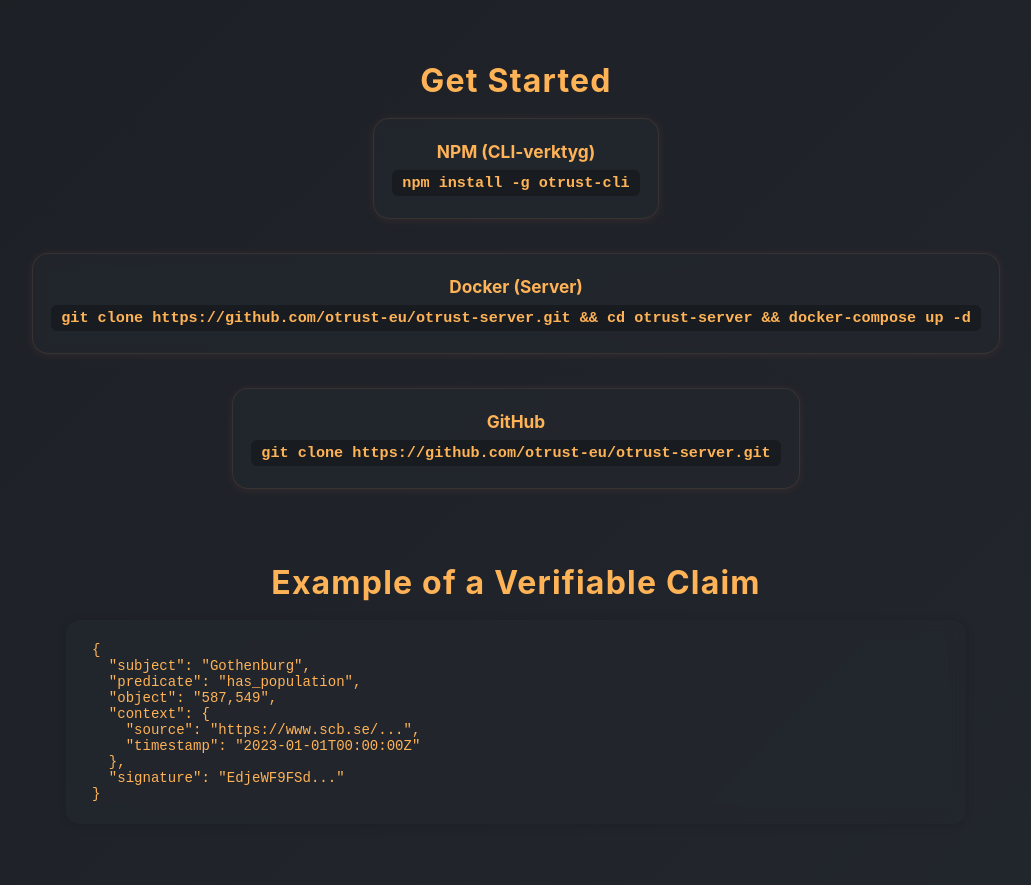
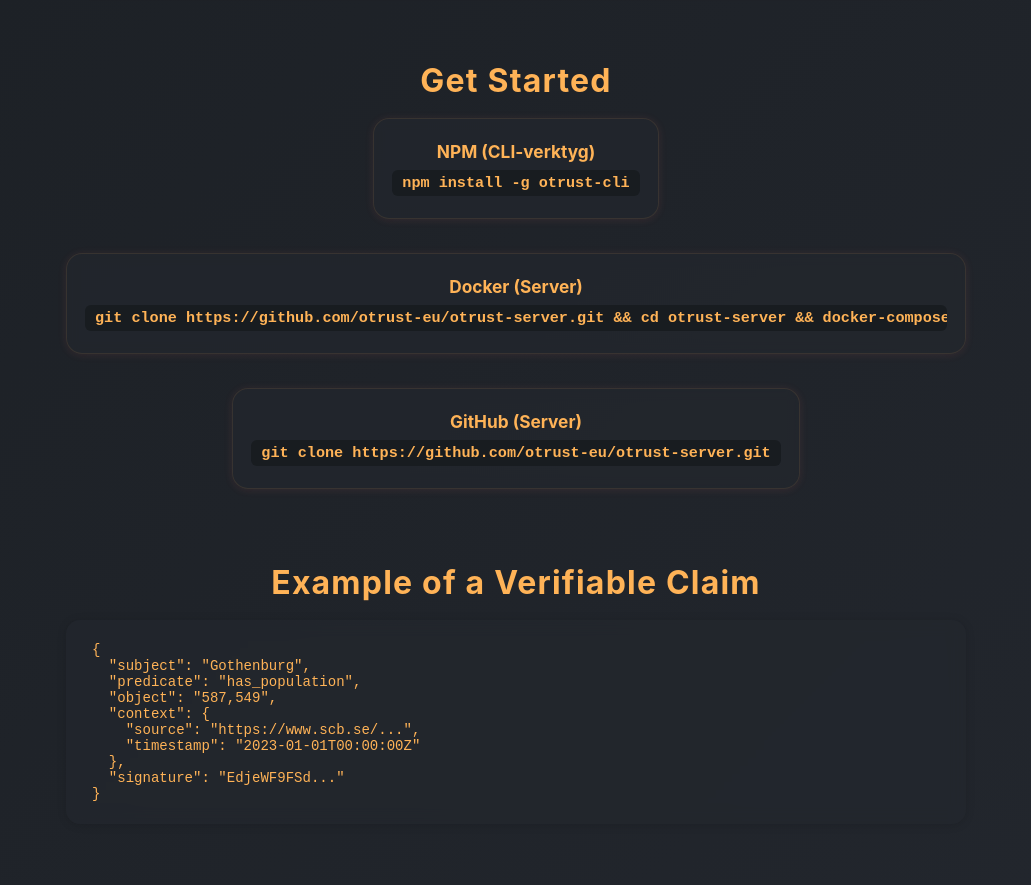
Before and after one commit to otrust-eu/otrust-site, a plain HTML site: page index.html in a window 1280 px wide. Shown: the part 1819-2704 px from the top of the page, without its empty margins (124-1155 px from the left). Drawn offline with Linux system fonts and the light colour scheme.

Commit message:
Update index.html

```diff
--- a/index.html
+++ b/index.html
@@ -517,7 +517,6 @@
         <section class="section" id="quickstart">
     <h2 class="section-title">Get Started</h2>
     <div class="quickstart-row">
-                <div class="quickstart-row">
         <div class="quickstart-card">
             <b>NPM (CLI-verktyg)</b>
             <code>npm install -g otrust-cli</code>
@@ -527,9 +526,8 @@
             <code>git clone https://github.com/otrust-eu/otrust-server.git && cd otrust-server && docker-compose up -d</code>
         </div>
         <div class="quickstart-card">
-        <b>GitHub</b>
+            <b>GitHub (Server)</b>
             <code>git clone https://github.com/otrust-eu/otrust-server.git</code>
-    </div>
         </div>
     </div>
 </section>
```
Lines whose indentation alone changed are shown as unchanged.
